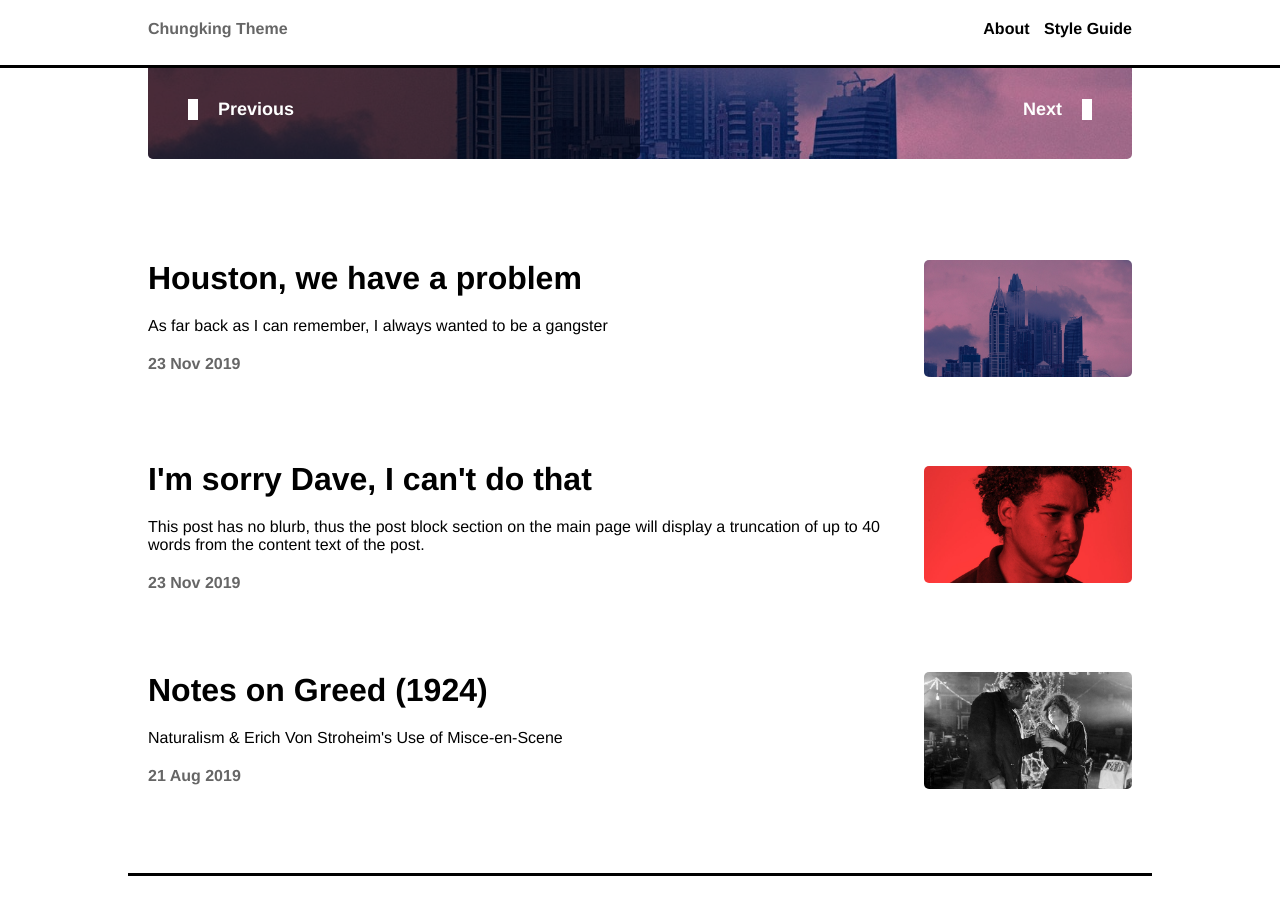
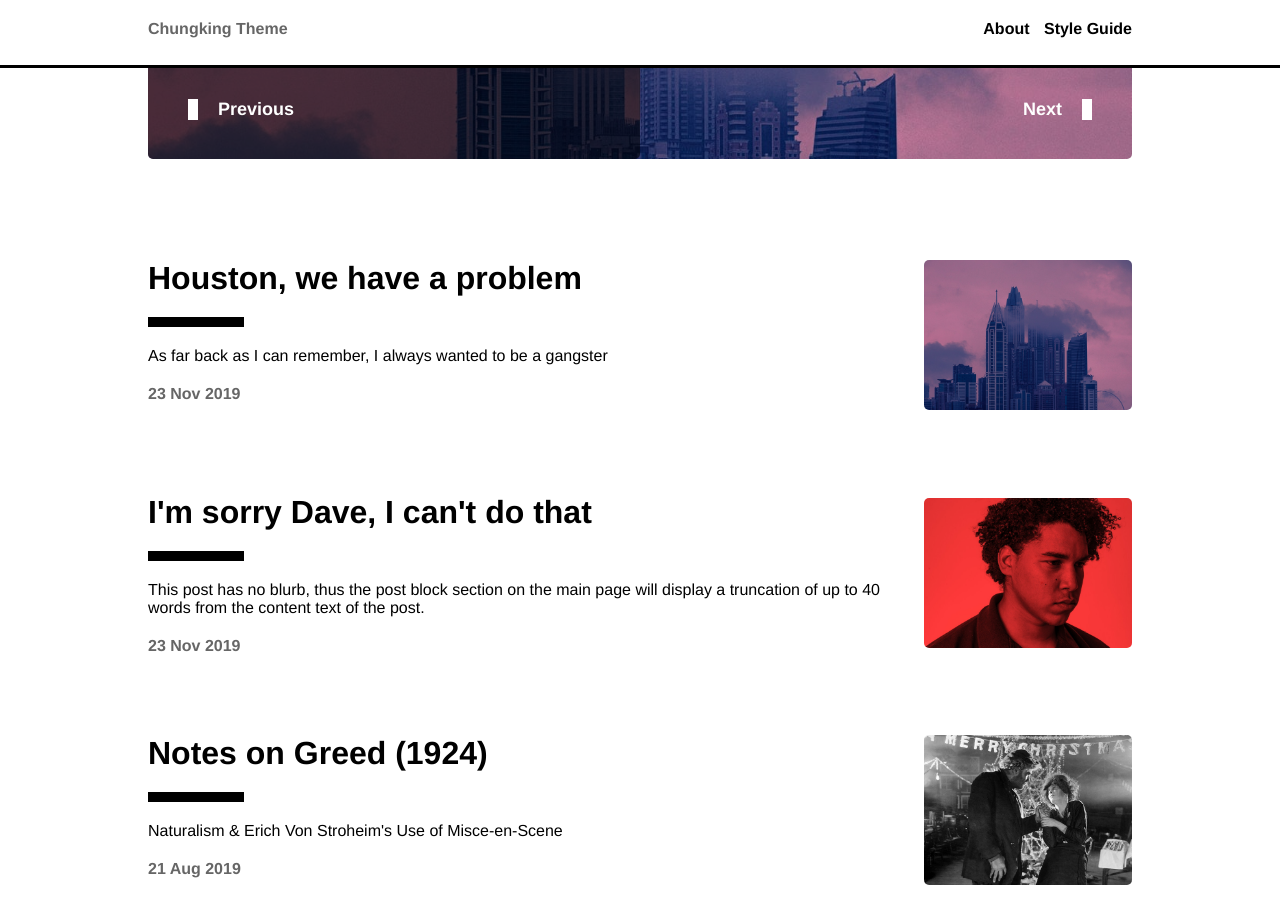
Before and after one commit to mmdlow/chungking, a Jekyll site: the page built from index.html, in a window 1280 px wide and 900 px high, scrolled down 325 px. Built offline with Jekyll 4.4.1, drawn with Linux system fonts in a browser that asks for light colours; the list of posts is cut into pages by our own code; a style sheet for code colours, icons or effects is not loaded.

Commit message:
Enable responsive home page postcards

```diff
--- a/_layouts/home.html
+++ b/_layouts/home.html
@@ -6,24 +6,25 @@
   {% include carousel.html %}
   <div class="content mx-auto p-3">
     {% for post in paginator.posts %}
-    <div class="py-4 flex space-between">
-      <div>
+    <div class="width-lg-stretch py-4 flex space-between postcard">
+      <div class="full-width">
         <h3 class="mb-3">
           <a href="{{ post.url | prepend: site.baseurl }}">{{ post.title }}</a>
         </h3>
+        <div class="my-2 col-1 border-bottom-thick"></div>
 
         {% if post.blurb %}
-        <p class="mb-3">{{ post.blurb | truncatewords:25 }}</p>
+        <p class="my-3">{{ post.blurb | truncatewords:25 }}</p>
         {% else %}
-        <p class="mb-3">{{ post.content | strip_html | truncatewords:40 }}</p>
+        <p class="my-3">{{ post.content | strip_html | truncatewords:40 }}</p>
         {% endif %}
 
         <span class="mb-3 bold secondary">{{ post.date | date: '%d %b %Y' }}</span>
       </div>
-      <div class="pl-2 flex align-center">
+      <div class="mr-2 ml-lg-2 mr-lg-0 flex align-center">
         {% if post.image %}
         <a href="{{ post.url | prepend: site.baseurl }}">
-          <img class="image-thumbnail" src="{{ post.image | prepend: site.baseurl }}"></a>
+          <img class="image-thumbnail image-lg-stretch" src="{{ post.image | prepend: site.baseurl }}"></a>
         {% endif %}</div>
     </div>
     {% endfor %}
--- a/_sass/_components.scss
+++ b/_sass/_components.scss
@@ -136,3 +136,16 @@
     border-radius: $border-radius;
   }
 }
+
+/* Home page postcard */
+.postcard {
+
+  @media(max-width: $breakpoint-lg) {
+    img.image-lg-stretch {
+      display: block !important;
+      width: 100%;
+      height: 100%;
+      margin-top: 1em;
+    }
+  }
+}
--- a/_sass/_utilities.scss
+++ b/_sass/_utilities.scss
@@ -31,6 +31,8 @@
 
 .block        { display: block !important; }
 .inline-block { display: inline-block !important; }
+
+.full-width { width: 100%; }
 
 /* Columns */
 @for $i from 1 to 8 {
--- a/_sass/_variables.scss
+++ b/_sass/_variables.scss
@@ -36,7 +36,7 @@
 $content-height-offset: 152px;
 
 $img-width-sm: 208px;
-$img-height-sm: 117px;
+$img-height-sm: 150px;
 
 /* Breakpoints */
 $breakpoint-sm: 576px;
```
